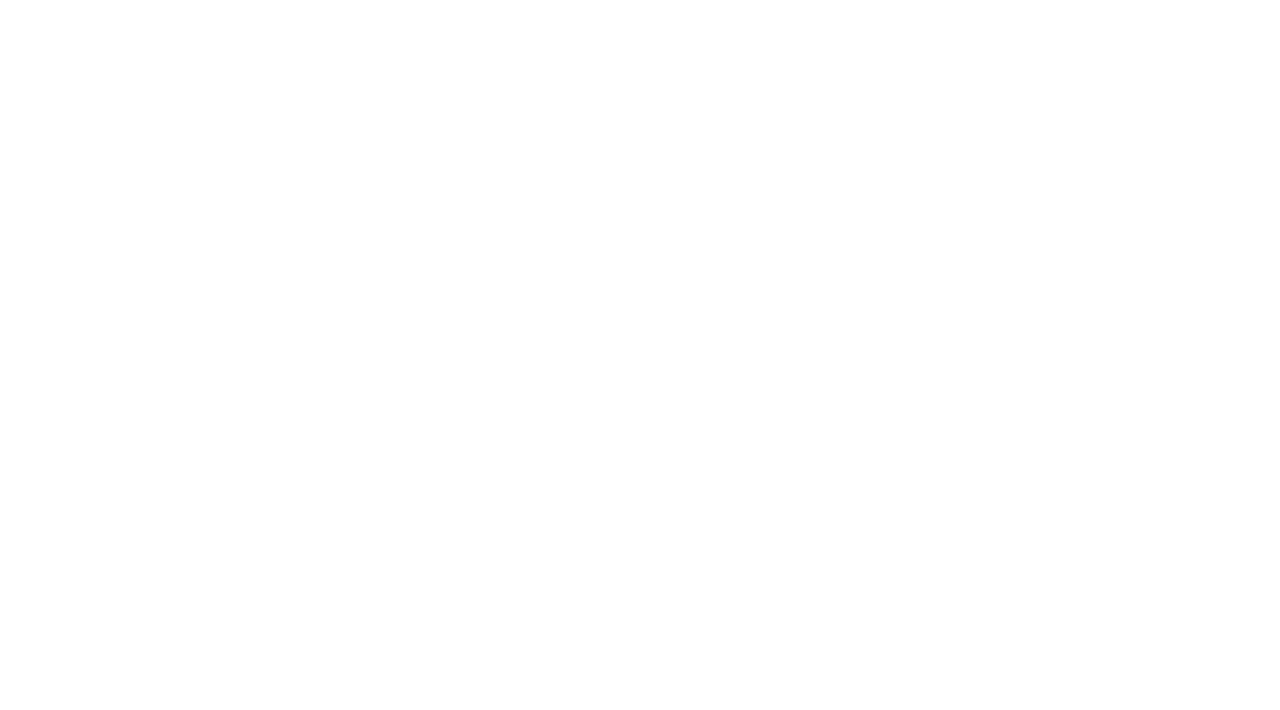
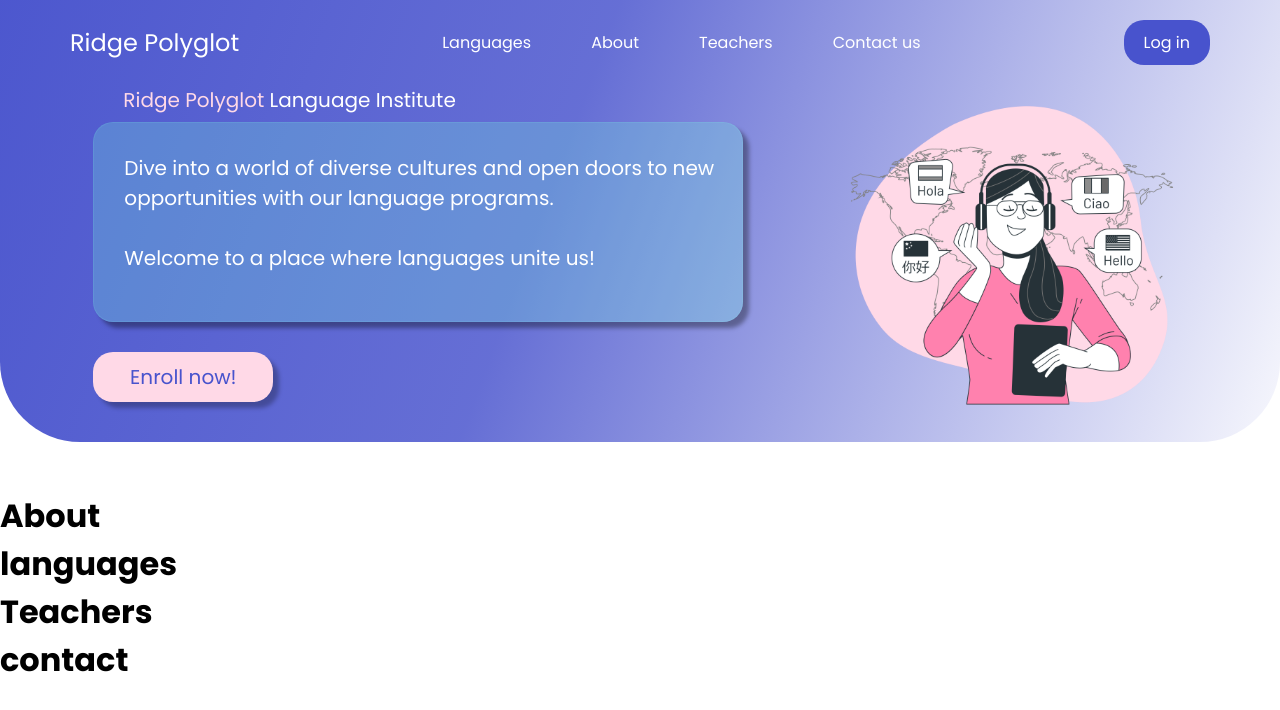
Before and after one commit to JoyaAbj/E-learning-Frontend, a React (Create React App) app: page / in a window 1280 px wide. Shown: the top 710 px of the page. Built offline with nearby package versions, Linux system fonts and the light colour scheme.

Commit message:
almost done with hero section

```diff
--- a/package.json
+++ b/package.json
@@ -9,6 +9,7 @@
     "axios": "^1.6.0",
     "react": "^18.2.0",
     "react-dom": "^18.2.0",
+    "react-router-dom": "^6.18.0",
     "react-scripts": "5.0.1",
     "web-vitals": "^2.1.4"
   },
--- a/src/App.js
+++ b/src/App.js
@@ -1,9 +1,10 @@
 import React from 'react'
+import HomePage from './Components/HomePage'
 
 const App = () => {
   return (
     <div>
-
+      <HomePage/>
     </div>
   )
 }
--- a/src/CSS/Herosection.css
+++ b/src/CSS/Herosection.css
@@ -0,0 +1,268 @@
+@import url('https://fonts.googleapis.com/css2?family=Poppins:wght@200;300;400;500;600;700&display=swap');
+
+* {
+    margin: 0;
+    padding: 0;
+    box-sizing: border-box;
+    font-family: "Poppins", sans-serif;
+}
+
+.Header-Desktop {
+    border-radius: 0px 0px 80px 80px;
+    background: linear-gradient(110deg, #4853CD -7.71%, rgba(72, 83, 205, 0.84) 43.03%, rgba(72, 83, 205, 0.00) 103.27%);
+    margin-bottom: 50px;
+}
+
+.Mobile {
+    display: none;
+}
+
+.Header-Navbar {
+    color: white;
+    display: flex;
+    justify-content: space-between;
+    align-items: center;
+    padding: 20px 70px;
+}
+
+.Header-Logo {
+    font-size: 24px;
+}
+
+.Nav-Title {
+    text-decoration: none;
+    color: white;
+    margin: 0 30px;
+}
+
+.Header-login {
+    border-radius: 20px;
+    background: #4853CD;
+    color: white;
+    padding: 10px 20px;
+    border: none;
+    cursor: pointer;
+}
+
+.Header-Hero {
+    display: flex;
+    justify-content: space-evenly;
+}
+
+.Header-highlight {
+    color: #FFD9E7;
+}
+
+.Hero-description {
+    display: block;
+    font-size: 20px;
+}
+
+.Hero-description1 {
+    margin-left: 30px;
+    color: white;
+}
+
+.Hero-description1 {
+    padding-bottom: 1%;
+}
+
+.Hero-description2 {
+    width: 650px;
+    height: 200px;
+    border-radius: 20px;
+    border: 1px solid rgba(122, 245, 224, 0.12);
+    background: rgba(122, 245, 224, 0.25);
+    box-shadow: 6px 6px 4px 0px rgba(0, 0, 0, 0.35);
+    backdrop-filter: blur(0.20000000298023224px);
+    color: white;
+    padding-top: 30px;
+    padding-left: 30px;
+}
+
+.Header-enroll {
+    width: 180px;
+    height: 50px;
+    color: #4853CD;
+    text-align: center;
+    font-size: 20px;
+    padding: 10px;
+    border-radius: 20px;
+    background: #FFD9E7;
+    border: none;
+    box-shadow: 6px 6px 4px 0px rgba(0, 0, 0, 0.27);
+    margin-top: 30px;
+}
+
+.Header-image {
+    height: 350px;
+    width: 350px;
+}
+
+/*Tablet*/
+@media screen and (min-width:767px) and (max-width:1023px) {
+    .Mobile {
+        display: none;
+    }
+
+    .Header {
+        border-radius: 0px 0px 50px 50px;
+    }
+
+    .Header-Navbar {
+        padding: 20px 20px;
+    }
+
+    .Nav-Title {
+        margin: 0 10px;
+    }
+
+    .Header-Hero {
+        margin: 10px 50px;
+    }
+
+    .Hero-description2 {
+        width: 380px;
+        font-size: medium;
+    }
+
+    .Header-enroll {
+        width: 130px;
+        height: 40px;
+        margin-top: 10px;
+        font-size: medium;
+    }
+
+    .Header-image {
+        margin-left: 20px;
+        height: 300px;
+        width: 300px;
+    }
+}
+
+/*Phone*/
+@media (max-width: 766px) {
+    .Mobile {
+        display: block;
+        height: 350px;
+    }
+
+    .Desktop {
+        display: none;
+    }
+
+    .Header-Desktop {
+        display: none;
+    }
+
+    .Header-Mobile {
+        border-radius: 0px 0px 50px 50px;
+        background: linear-gradient(110deg, #4853CD -7.71%, rgba(72, 83, 205, 0.84) 43.03%, rgba(72, 83, 205, 0.00) 103.27%);
+        margin-bottom: 50px;
+    }
+
+    .Mobile-Navbar {
+        justify-content: space-between;
+        align-items: center;
+        padding: 10px;
+        color: white;
+        display: flex;
+    }
+
+    .Mobile-Burger {
+        background-color: transparent;
+        border: none;
+        color: white;
+        cursor: pointer;
+        width: 70px;
+    }
+
+    .Mobile-Nav {
+        display: none;
+        flex-direction: column;
+    }
+
+    .Mobile-Nav.active {
+        display: flex;
+        position: absolute;
+        top: 75px;
+        left: -1px;
+        z-index: 1;
+        width: 100%;
+        align-items: center;
+        padding: 5px;
+        background: #FFD9E7;
+        opacity: 0.7;
+        border: none;
+        box-shadow: 6px 6px 4px 0px rgba(0, 0, 0, 0.27);
+    }
+
+    .Mobile-Nav-Title {
+        text-decoration: none;
+        color: #4853CD;
+    }
+
+    .Mobile-Logo {
+        padding-top: 10px;
+        text-align: center;
+    }
+
+    .Mobile-Login {
+        border-radius: 20px;
+        background: #4853CD;
+        color: white;
+        padding: 10px;
+        border: none;
+        cursor: pointer;
+        font-size: 14px;
+        width: 70px;
+    }
+
+    .Mobile-Header-Hero {
+        width: 300px;
+        margin: auto;
+        align-items: center;
+    }
+
+    .Mobile-Header-highlight {
+        color: #FFD9E7;
+    }
+
+    .Mobile-Hero-description {
+        display: block;
+        font-size: 14px;
+    }
+
+    .Mobile-Hero-description1 {
+        margin-left: 15px;
+        color: white;
+        padding-bottom: 1%;
+    }
+
+    .Mobile-Hero-description2 {
+        width: 300px;
+        height: 170px;
+        border-radius: 20px;
+        border: 1px solid rgba(122, 245, 224, 0.12);
+        background: rgba(122, 245, 224, 0.25);
+        box-shadow: 6px 6px 4px 0px rgba(0, 0, 0, 0.35);
+        backdrop-filter: blur(0.20000000298023224px);
+        color: white;
+        padding: 15px;
+    }
+
+    .Mobile-Header-enroll {
+        width: 140px;
+        height: 30px;
+        color: #4853CD;
+        text-align: center;
+        font-size: 14px;
+        padding: 5px;
+        border-radius: 20px;
+        background: #FFD9E7;
+        border: none;
+        box-shadow: 6px 6px 4px 0px rgba(0, 0, 0, 0.27);
+        align-items: center;
+        margin-top: 20px;
+    }
+}
--- a/src/Components/Herosection.jsx
+++ b/src/Components/Herosection.jsx
@@ -1,13 +1,82 @@
-import React from 'react'
+import React, { useState } from 'react';
+import { Link } from 'react-router-dom';
 import '../CSS/Herosection.css';
 
-const Herosection = () => {
-  return (
-    <div>
-      <h1>Hero section</h1>
+function Herosection() {
+    const [isBurgerActive, setIsBurgerActive] = useState(false);
 
-    </div>
-  )
+    const toggleBurgerMenu = () => {
+        setIsBurgerActive(!isBurgerActive);
+    };
+
+    return (
+        <div>
+            <div className="Header-Desktop">
+                <div className='Desktop'>
+                    <div className="Header-Navbar">
+                        <div className="Header-Logo">Ridge Polyglot</div>
+                        <div className="Nav-Desktop">
+                            <a className="Nav-Title" href="#Languages">Languages</a>
+                            <a className="Nav-Title" href="#About">About</a>
+                            <a className="Nav-Title" href="#Teachers">Teachers</a>
+                            <a className="Nav-Title" href="#Contact us">Contact us</a>
+                        </div>
+                        <div className="Header-login">Log in
+
+            </div>
+                    </div>
+                    <div className="Header-Hero">
+                        <div className="Hero-description">
+                            <p className="Hero-description1">
+                                <span className="Header-highlight">Ridge Polyglot</span> Language Institute
+                            </p>
+                            <p className="Hero-description2">
+                                Dive into a world of diverse cultures and open doors to new opportunities
+                                with our language programs. <br /> <br />
+                                Welcome to a place where languages unite us!
+                            </p>
+                            <button className="Header-enroll">Enroll now!</button>
+                        </div>
+                        <div>
+                            <img className="Header-image" src="Hero-section.png" alt="" />
+                        </div>
+                    </div>
+                </div>
+            </div>
+
+            <div className="Header-Mobile">
+                <div className='Mobile'>
+                    <div className="Mobile-Navbar">
+                        <button className="Mobile-Burger" onClick={toggleBurgerMenu}>
+                            ☰
+                        </button>
+                        <div className={`Mobile-Nav ${isBurgerActive ? 'active' : ''}`}>
+                            <a className="Mobile-Nav-Title" href="#Languages">Languages</a>
+                            <a className="Mobile-Nav-Title" href="#About">About</a>
+                            <a className="Mobile-Nav-Title" href="#Teachers">Teachers</a>
+                            <a className="Mobile-Nav-Title" href="#Contact us">Contact us</a>
+                        </div>
+                        <div className="Mobile-Logo">Ridge Polyglot</div>
+                        <button className="Mobile-Login">Log in</button>
+
+                    </div>
+
+                    <div className="Mobile-Header-Hero">
+                        <div className="Mobile-Hero-description">
+                            <p className="Mobile-Hero-description1">
+                                <span className="Mobile-Header-highlight">Ridge Polyglot</span> Language Institute
+                            </p>
+                            <p className="Mobile-Hero-description2">
+                                Dive into a world of diverse cultures and open doors to new opportunities
+                                with our language programs. <br /> <br />
+                                Welcome to a place where languages unite us!
+                            </p>
+                            <button className="Mobile-Header-enroll">Enroll now!</button>
+                        </div>
+                    </div>
+                </div>
+            </div>
+        </div>
+    );
 }
-
-export default Herosection
+export default Herosection;
--- /dev/null
+++ b/src/Components/HomePage.jsx
@@ -0,0 +1,20 @@
+import React from 'react';
+import Herosection from './Herosection';
+import About from './About';
+import Languages from './Languages';
+import Teachers from './Teachers';
+import Contact from './Contact';
+
+const HomePage = () => {
+  return (
+    <div>
+      <Herosection/>
+      <About/>
+      <Languages/>
+      <Teachers/>
+      <Contact/>
+    </div>
+  )
+}
+
+export default HomePage
--- a/src/index.js
+++ b/src/index.js
@@ -2,12 +2,14 @@ import React from 'react';
 import ReactDOM from 'react-dom/client';
 import './index.css';
 import App from './App';
+import HeroSection from './Components/Herosection';
+import HomePage from './Components/HomePage';
 
 
 const root = ReactDOM.createRoot(document.getElementById('root'));
 root.render(
   <React.StrictMode>
-    <App />
+    <HomePage />
   </React.StrictMode>
 );
 
```
Also changed, not shown: public/Hero-section.png (added), 1 other file (tests, documents, lock files or other folders).
